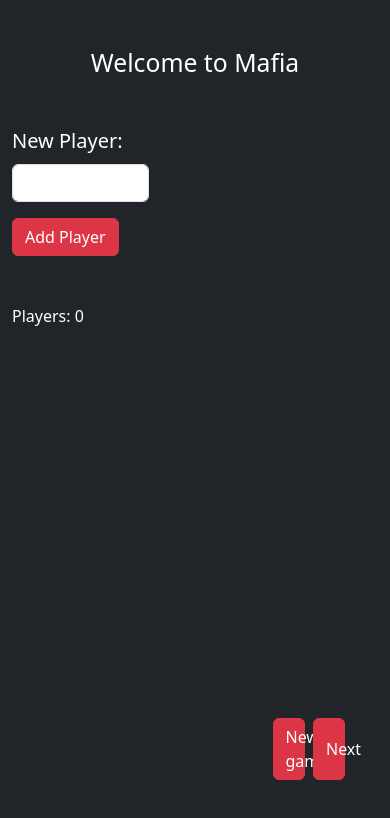
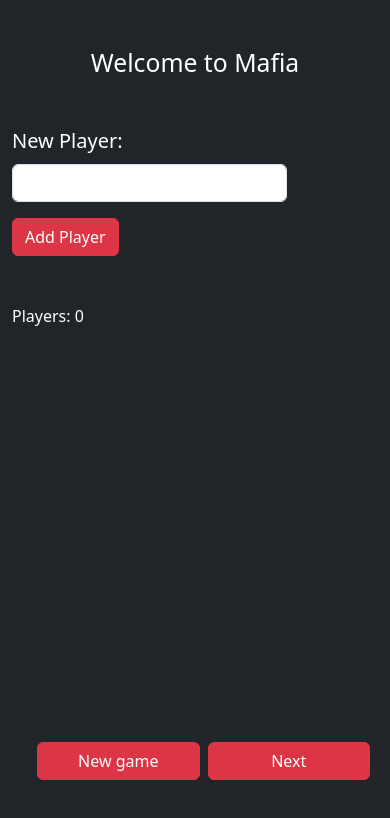
Before and after one commit to mohammadreza-mirahmadi/mafia-mini-project, a plain HTML site: page index.html in a window 390 px wide. Drawn offline with nearby package versions, Linux system fonts and the light colour scheme.

Commit message:
the buttons responsived

```diff
--- a/index.html
+++ b/index.html
@@ -20,7 +20,7 @@
             <label for="addPlayers" class="form-label fs-5">New Player:</label>
             <input
               type="text"
-              class="form-control w-50"
+              class="form-control"
               id="addPlayers"
               aria-describedby="emailHelp"
             />
@@ -33,11 +33,18 @@
         <p id="playersCount" class="mt-5 mb-2"></p>
         <div id="listOfPlayers" class="row g-3"></div>
         <div
-          class="w-25 row column-gap-2"
+          class="w-100 row justify-content-end column-gap-2"
           style="position: absolute; bottom: 4rem; right: 2rem"
         >
-          <button id="newGameBtn" class="btn btn-danger col-4">New game</button>
-          <button id="nextBtn" class="btn btn-danger col-4">Next</button>
+          <button
+            id="newGameBtn"
+            class="btn btn-danger col-5 col-sm-3 col-md-2"
+          >
+            New game
+          </button>
+          <button id="nextBtn" class="btn btn-danger col-5 col-sm-3 col-md-2">
+            Next
+          </button>
         </div>
       </div>
     </main>
```
